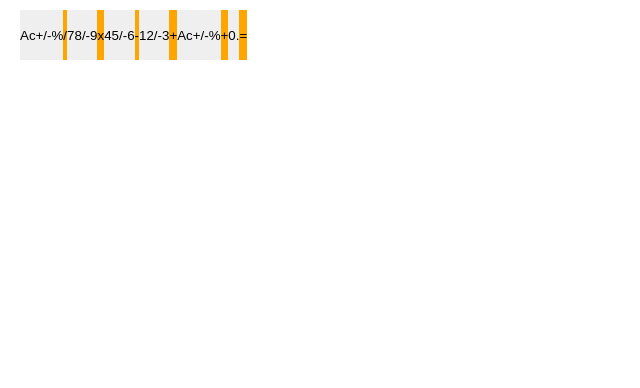
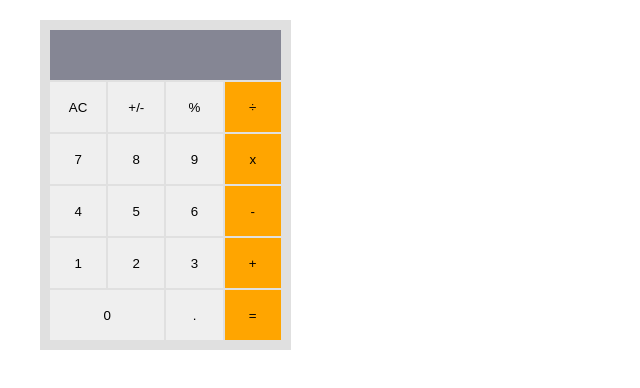
Before and after one commit to JimOluwaseyi/math-magician, a React (Vite) app: page / in a window 1280 px wide. Shown: the top 388 px of the page, without its empty margins (0-640 px from the left). Built offline with nearby package versions, Linux system fonts and the light colour scheme.

Commit message:
Add the calculator functionality logic

```diff
--- a/src/components/Button.jsx
+++ b/src/components/Button.jsx
@@ -1,43 +1,43 @@
+import {useState} from "react";
+import calculate from "./logic/calculator.jsx";
 const Button = () => {
+  const [state, setState] = useState(() => ({ total: null, next: null, operation: null }));
+  function calculation(button) {
+    setState((prevState) => calculate(prevState, button));
+  }
   return (
-    <div className="btns">
-      <button type="button">Ac</button>
-      <button type="button">+/-</button>
-      <button type="button">%</button>
-      <button type="button" className="operator">
-        /
-      </button>
-      <button type="button">7</button>
-      <button type="button">8/-</button>
-      <button type="button">9</button>
-      <button type="button" className="operator">
-        x
-      </button>
-      <button type="button">4</button>
-      <button type="button">5/-</button>
-      <button type="button">6</button>
-      <button type="button" className="operator">
-        -
-      </button>
-      <button type="button">1</button>
-      <button type="button">2/-</button>
-      <button type="button">3</button>
-      <button type="button" className="operator">
-        +
-      </button>
-      <button type="button">Ac</button>
-      <button type="button">+/-</button>
-      <button type="button">%</button>
-      <button type="button" className="operator">
-        +
-      </button>
-      <button type="button" className="zero">
-        0
-      </button>
-      <button type="button">.</button>
-      <button type="button" className="operator">
-        =
-      </button>
+
+    <div className="calculatorParent">
+    <div className="container">
+      <div className="buttons">
+        <button type="button" className="result">
+          {state.total}
+          {' '}
+          {state.operation}
+          {' '}
+          {state.next}
+        </button>
+        <button type="button" onClick={() => calculation('AC')}>AC</button>
+        <button type="button" onClick={() => calculation('+/-')}>+/-</button>
+        <button type="button" onClick={() => calculation('%')}>% </button>
+        <button type="button" onClick={() => calculation('÷')} className="operator">÷</button>
+        <button type="button" onClick={() => calculation('7')}>7</button>
+        <button type="button" onClick={() => calculation('8')}>8</button>
+        <button type="button" onClick={() => calculation('9')}>9</button>
+        <button type="button" onClick={() => calculation('x')} className="operator">x</button>
+        <button type="button" onClick={() => calculation('4')}>4</button>
+        <button type="button" onClick={() => calculation('5')}>5</button>
+        <button type="button" onClick={() => calculation('6')}>6</button>
+        <button type="button" onClick={() => calculation('-')} className="operator">-</button>
+        <button type="button" onClick={() => calculation('1')}>1</button>
+        <button type="button" onClick={() => calculation('2')}>2</button>
+        <button type="button" onClick={() => calculation('3')}>3</button>
+        <button type="button" onClick={() => calculation('+')} className="operator">+</button>
+        <button type="button" onClick={() => calculation('0')} className="zero">0</button>
+        <button type="button" onClick={() => calculation('.')}>. </button>
+        <button type="button" onClick={() => calculation('=')} className="operator">=</button>
+      </div>
+    </div>
     </div>
   );
 };
```
Also changed, not shown: src/components/Caculator.jsx (deleted, +0 -19 lines).
